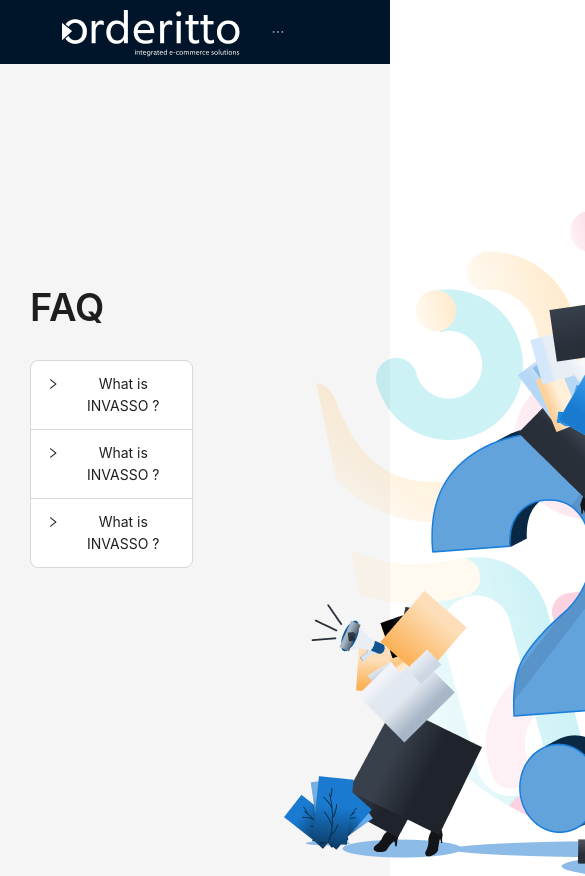
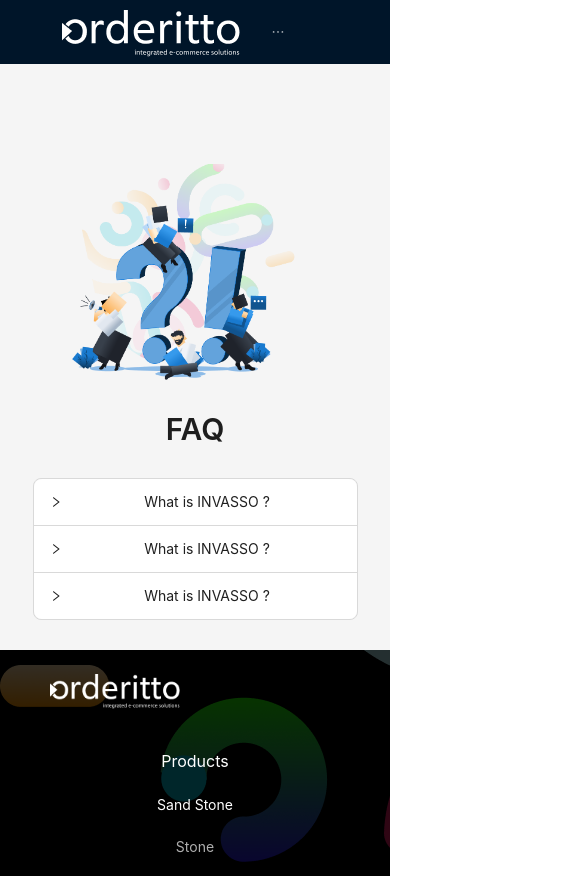
Before and after one commit to Alaa-AbuElkhier/or, a React (Create React App) app: page /faq in a window 390 px wide. Shown: the top 876 px of the page, 585 px wide, since content can reach past the window. Built offline with nearby package versions, Linux system fonts and the light colour scheme.

Commit message:
add responsive design

```diff
--- a/src/pages/FaqPage/FaqPage.jsx
+++ b/src/pages/FaqPage/FaqPage.jsx
@@ -1,5 +1,6 @@
 import React from 'react';
 import { Row, Col, Typography, Select, Collapse } from 'antd';
+import { useMediaQuery } from 'react-responsive';
 
 import faqBg from '../../assets/faqBg.png';
 // import aboutUs1 from '../../assets/aboutUs1.png';
@@ -12,7 +13,59 @@ Lorem Ipsum is simply dummy text of the printing and typesetting industry. Lorem
 `;
 
 function FaqPage() {
+  const isTabletOrMobile = useMediaQuery({ query: '(max-width: 1224px)' });
   return (
+    <>
+      {isTabletOrMobile ? (
+        <div>
+          <Row justify={'center'} style={{ marginTop: '100px' }}>
+            <img src={faqBg} alt='faqBg' style={{ width: '300px' }} />
+          </Row>
+          <Row
+            justify={'center'}
+            style={{
+              marginTop: '30px',
+            }}>
+            <Typography.Title
+              level={2}
+              style={{
+                margin: 0,
+                marginBottom: '30px',
+              }}>
+              FAQ
+            </Typography.Title>
+          </Row>
+          <Row
+            justify={'center'}
+            style={{
+              marginBottom: '30px',
+            }}>
+            <Col span={20}>
+              {' '}
+              <Collapse>
+                <Panel
+                  style={{ backgroundColor: 'white' }}
+                  header='What is INVASSO ?'
+                  key='1'>
+                  <p style={{ color: '#5A7184', textAlign: 'left' }}>{text}</p>
+                </Panel>
+                <Panel
+                  style={{ backgroundColor: 'white' }}
+                  header='What is INVASSO ?'
+                  key='2'>
+                  <p style={{ color: '#5A7184', textAlign: 'left' }}>{text}</p>
+                </Panel>
+                <Panel
+                  style={{ backgroundColor: 'white' }}
+                  header='What is INVASSO ?'
+                  key='3'>
+                  <p style={{ color: '#5A7184', textAlign: 'left' }}>{text}</p>
+                </Panel>
+              </Collapse>
+            </Col>{' '}
+          </Row>
+        </div>
+      ) : (
         <div>
           <Row style={{ marginTop: '100px' }}>
             <Col span={10} style={{ marginTop: '120px', marginLeft: '30px' }}>
@@ -53,6 +106,8 @@ function FaqPage() {
             </Col>
           </Row>
         </div>
+      )}
+    </>
   );
 }
 
```
Lines whose indentation alone changed are shown as unchanged.
